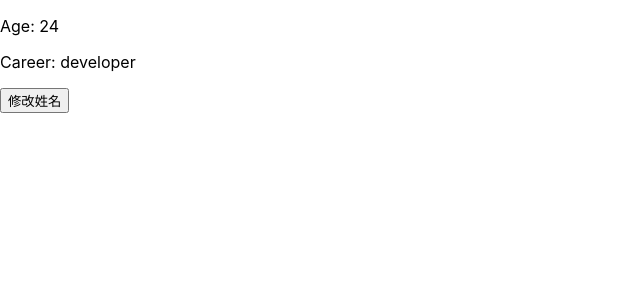
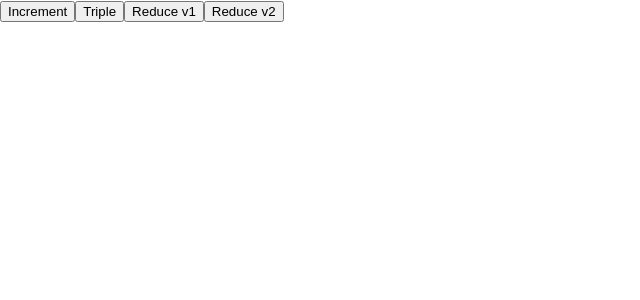
Before and after one commit to songjinke/fe-frameworks, a React (Create React App) app in the folder packages/react-in-depth/: page / in a window 1280 px wide. Shown: the top 300 px of the page, without its empty margins (0-640 px from the left). Built offline with nearby package versions, Linux system fonts and the light colour scheme.

Commit message:
feat(react): demo setState in Class Components

```diff
--- /dev/null
+++ b/packages/react-in-depth/src/components/DemoSetStateClass.js
@@ -0,0 +1,84 @@
+/**
+ * Question: Is setState async or sync?
+ * References:
+ * 1. https://reactjs.org/docs/state-and-lifecycle.html#state-updates-may-be-asynchronous
+ * 2. https://github.com/facebook/react/issues/11527#issuecomment-360199710
+ * 3. https://github.com/facebook/react/blob/main/packages/react-reconciler/src/ReactFiberWorkLoop.new.js#L1282
+ */
+import React from 'react';
+
+export default class DemoSetStateClass extends React.Component {
+  state = {
+    count: 0,
+  };
+
+  increment = () => {
+    console.log('increment before setState count', this.state.count);
+
+    this.setState({
+      count: this.state.count + 1,
+    });
+
+    console.log('increment after setState count', this.state.count);
+  };
+
+  incrementTriple = () => {
+    console.log('incrementTriple before setState count', this.state.count);
+
+    this.setState({
+      count: this.state.count + 1,
+    });
+    this.setState({
+      count: this.state.count + 1,
+    });
+    this.setState({
+      count: this.state.count + 1,
+    });
+
+    console.log('incrementTriple after setState count', this.state.count);
+  };
+
+  reduce = () => {
+    setTimeout(() => {
+      console.log('reduce before setState count', this.state.count);
+
+      this.setState({
+        count: this.state.count - 1,
+      });
+
+      console.log('reduce after setState count', this.state.count);
+    });
+  };
+
+  reduceTriple = () => {
+    setTimeout(() => {
+      console.log('reduce before setState count', this.state.count);
+
+      this.setState({
+        count: this.state.count - 1,
+      });
+      this.setState({
+        count: this.state.count - 1,
+      });
+      this.setState({
+        count: this.state.count - 1,
+      });
+
+      console.log('reduce after setState count', this.state.count);
+    }, 0);
+  };
+
+  render() {
+    return (
+      <div>
+        <button onClick={this.increment}>Increment</button>
+
+        <button onClick={this.incrementTriple}>Triple</button>
+
+        <button onClick={this.reduce}>Reduce v1</button>
+
+        <button onClick={this.reduceTriple}>Reduce v2</button>
+      </div>
+    );
+  }
+}
--- a/packages/react-in-depth/src/components/TextButtonClass.js
+++ b/packages/react-in-depth/src/components/TextButtonClass.js
@@ -14,6 +14,7 @@ export default class TextButton extends Component {
       };
     });
   };
+
   render() {
     const { text } = this.state;
     return (
--- a/packages/react-in-depth/src/index.js
+++ b/packages/react-in-depth/src/index.js
@@ -1,7 +1,7 @@
 import React from 'react';
 import ReactDOM from 'react-dom';
 import './index.css';
-import BadExampleHooks from './components/BadExampleHooks';
+import DemoSetStateClass from './components/DemoSetStateClass';
 import reportWebVitals from './reportWebVitals';
 
 // Theme context
@@ -12,7 +12,7 @@ export const UserContext = React.createContext();
 
 ReactDOM.render(
   <React.StrictMode>
-    <BadExampleHooks />
+    <DemoSetStateClass />
   </React.StrictMode>,
   document.getElementById('root')
 );
```
